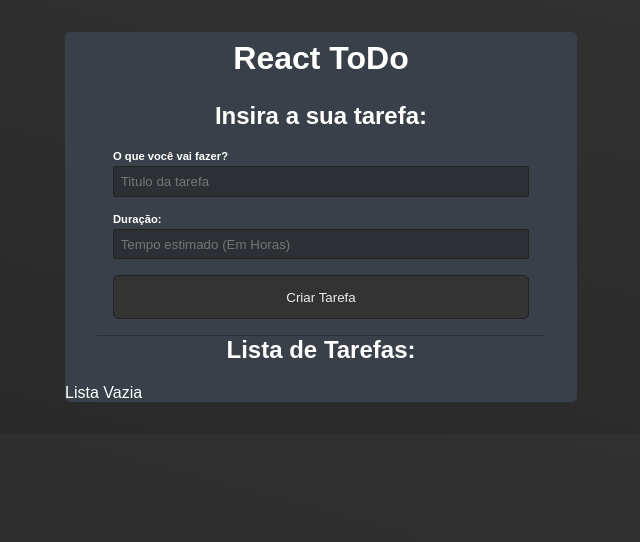
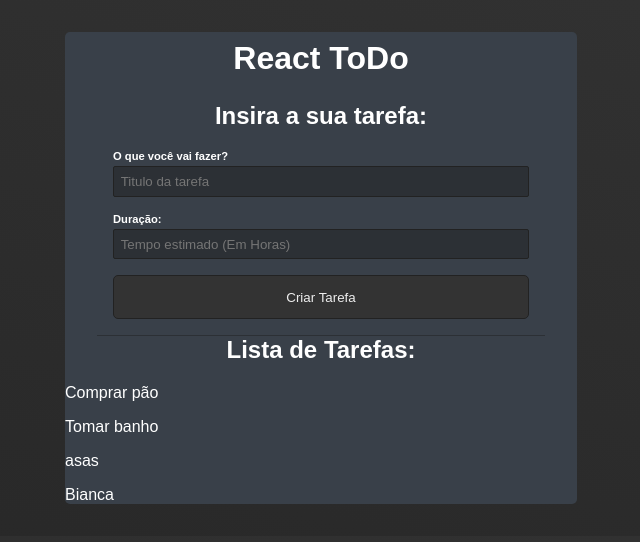
Before and after one commit to cosclerison/projectToDo, a React (Create React App) app: page / in a window 1280 px wide. Shown: the top 542 px of the page, without its empty margins (319-959 px from the left). Built offline with nearby package versions, Linux system fonts and the light colour scheme; data requests are answered from the project's data file.

Commit message:
Acessando dados API, Loading dados

```diff
--- a/data/db.json
+++ b/data/db.json
@@ -5,6 +5,24 @@
       "title": "Comprar pão",
       "time": "1",
       "done": false
+    },
+    {
+      "id": 0.9015361260596393,
+      "title": "Tomar banho",
+      "time": "1",
+      "done": false
+    },
+    {
+      "id": 0.11940050996706075,
+      "title": "asas",
+      "time": "asa",
+      "done": false
+    },
+    {
+      "id": 0.9793541265442434,
+      "title": "Bianca",
+      "time": "2",
+      "done": false
     }
   ]
 }
--- a/src/App.js
+++ b/src/App.js
@@ -11,7 +11,27 @@
   const [todos, setTodos] = useState([]);
   const [loading, setLoading] = useState(false);
 
-  const handleSubmit = async (e) => {
+
+  useEffect(() => {
+
+    const loadData = async() => {
+
+      setLoading(true)
+
+      const res = await fetch(API + "/todos")
+        .then((res) => res.json())
+        .then((data) => data)
+        .catch((err) => console.log(err));
+
+        setLoading(false);
+
+        setTodos(res);
+    };
+
+    loadData();
+  }, [])
+
+   const handleSubmit = async (e) => {
     e.preventDefault();
 
     const todo = {
@@ -29,10 +49,16 @@
       }
     });
 
+    setTodos((prevState) => [...prevState, todo]);
+
     setTitle("");
     setTime("");
 
   };
+
+  if(loading) {
+    return <p>Loading...</p>
+  }
 
   return (
     <div className="App">
@@ -70,6 +96,12 @@
       <div className="list-todo">
         <h2>Lista de Tarefas:</h2>
           {todos.length === 0 && <p>Lista Vazia</p>}
+          {todos.map((todo) =>(
+            <div className="todo" key={todo.id}>
+              <p>{todo.title}</p>
+
+            </div>
+          ))}
         </div>
     </div>
   );
```
